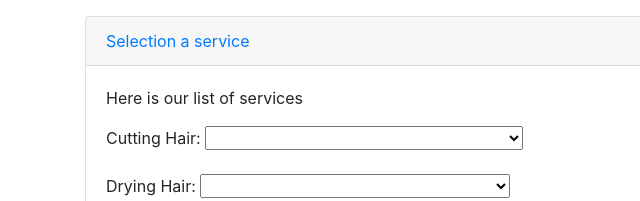
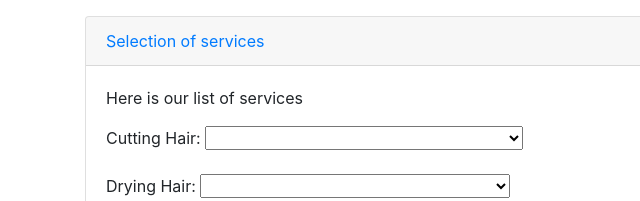
Before and after one commit to BobsterBobby/SEG3125_Module4Lab, a plain HTML site: page index.html in a window 1280 px wide. Shown: the part 1743-1944 px from the top of the page, 0-640 px from the left. Drawn offline with nearby package versions, Linux system fonts and the light colour scheme.

Commit message:
CorrectionOfGrammarError

```diff
--- a/index.html
+++ b/index.html
@@ -181,7 +181,7 @@
 				<div class="card">
 					<div class="card-header">
 						<a class="card-link" data-toggle="collapse" href="#collapseService">
-						Selection a service</a>
+						Selection of services</a>
 					</div>
 					<div id="collapseService" class="collapse show" data-parent="#accordion">
 						<div class="card-body">
```
